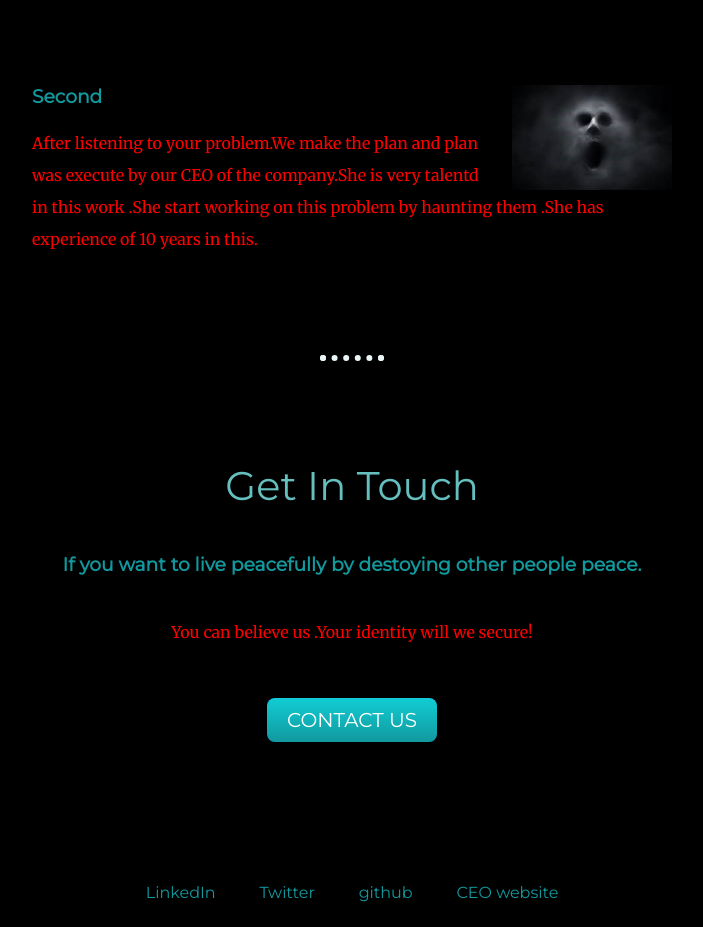
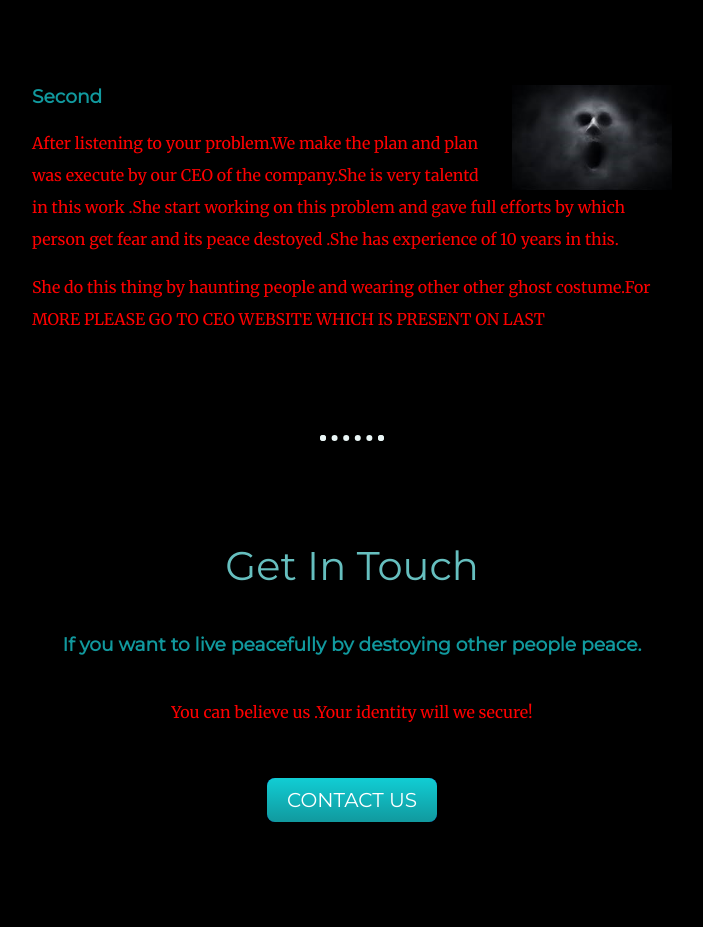
Before and after one commit to Rahuljoshi07/Chaos, a plain HTML site: page index.html in a window 1280 px wide. Shown: the part 1440-2367 px from the top of the page, without its empty margins (288-991 px from the left). Drawn offline with Linux system fonts and the light colour scheme.

Commit message:
Update index.html

```diff
--- a/index.html
+++ b/index.html
@@ -39,7 +39,8 @@
         <img class="chilli-img" src="images/g.jpg" alt="chillies-img">
 
         <h3>Second</h3>
-        <p>After listening to your problem.We make the plan and plan was execute by our CEO of the company.She is very talentd in this work .She start working on this problem by  haunting them .She has experience of 10 years in this.</p>
+        <p>After listening to your problem.We make the plan and plan was execute by our CEO of the company.She is very talentd in this work .She start working on this problem and gave full efforts by which person get fear and its peace destoyed .She has experience of 10 years in this.</p>
+        <p>She do this thing by haunting people and wearing other other ghost costume.For MORE PLEASE GO TO CEO WEBSITE WHICH IS PRESENT ON LAST</p>
 
       </div>
     </div>
```
